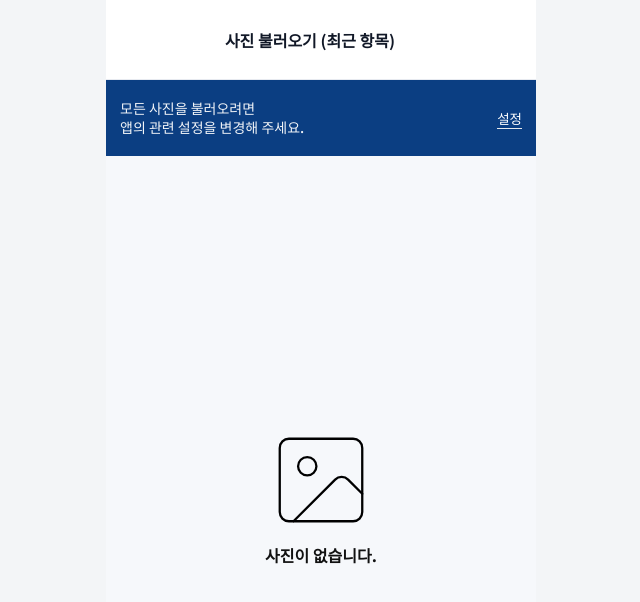
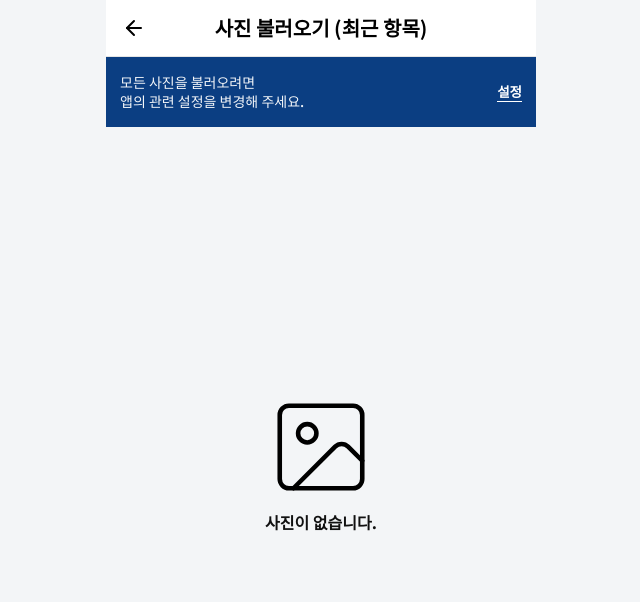
Before and after one commit to inu-appcenter/SpotinU-Web, a React (Vite) app: page / in a window 1280 px wide. Shown: the top 602 px of the page, without its empty margins (319-959 px from the left). Built offline with nearby package versions, Linux system fonts and the light colour scheme.

Commit message:
style : 스크롤 배경 디자인 정리

```diff
--- a/src/pages/SelectPost.tsx
+++ b/src/pages/SelectPost.tsx
@@ -1,19 +1,16 @@
 import { Image as ImageIcon } from 'lucide-react'
 import styled from 'styled-components'
 
+import BackHeader from '../components/Common/BackHeader'
+
 type Props = {
   hasPermission: boolean
-  onOpenSettings?: () => void
-  onBack?: () => void
 }
 
-export default function SelectPost({ hasPermission, onOpenSettings }: Props) {
+export default function SelectPost({ hasPermission }: Props) {
   return (
     <Page>
-      <Header>
-        <Title>사진 불러오기 (최근 항목)</Title>
-        <div style={{ width: 22 }} />
-      </Header>
+      <BackHeader title="사진 불러오기 (최근 항목)" />
 
       {!hasPermission && (
         <>
@@ -22,11 +19,12 @@ export default function SelectPost({ hasPermission, onOpenSettings }: Props) {
               모든 사진을 불러오려면 <br />
               앱의 관련 설정을 변경해 주세요.
             </NoticeText>
-            <NoticeBtn onClick={onOpenSettings}>설정</NoticeBtn>
+
+            <NoticeBtn>설정</NoticeBtn>
           </NoticeBar>
 
           <EmptyWrap>
-            <ImageIcon size={110} strokeWidth={0.5} />
+            <ImageIcon size={110} strokeWidth={1} />
             <EmptyText>사진이 없습니다.</EmptyText>
           </EmptyWrap>
         </>
@@ -36,39 +34,21 @@ export default function SelectPost({ hasPermission, onOpenSettings }: Props) {
 }
 
 const Page = styled.div`
-  min-height: 100dvh;
-  background: #f6f8fb;
+  min-height: 100svh;
+  background: #f3f5f7;
   display: flex;
   flex-direction: column;
-`
-
-const Header = styled.div`
-  height: 80px;
-  padding: 0 12px;
-  display: flex;
-  align-items: center;
-
-  background: #fff;
-  border-bottom: 1px solid #e7eaf0;
-  justify-content: center;
-  position: relative;
-`
-
-const Title = styled.div`
-  font-size: 16px;
-  font-weight: 700;
 `
 
 const NoticeBar = styled.div`
   background: #0b3e82;
   color: #fff;
-  padding: 12px 14px;
+  padding: 16px 14px;
   display: flex;
   align-items: center;
   gap: 12px;
   justify-content: space-between;
   font-weight: 500;
-  height: 76px;
 `
 
 const NoticeText = styled.span`
@@ -81,10 +61,11 @@ const NoticeBtn = styled.button`
   border: 0;
   background: transparent;
   color: #fff;
-  font-weight: 500;
+  font-weight: 600;
   font-size: 13.5px;
   cursor: pointer;
-  border-bottom: 1px solid #e5e8eb;
+
+  border-bottom: 1px solid white;
 `
 
 const EmptyWrap = styled.div`
@@ -93,11 +74,11 @@ const EmptyWrap = styled.div`
   flex-direction: column;
   align-items: center;
   justify-content: center;
-  padding-top: 36px;
+
   gap: 8px;
 
   svg {
-    color: #000000ff;
+    color: #000;
   }
 `
 
```
Also changed, not shown: src/components/PlaceReview/Btns/CloseBtn.tsx (added, +25 -0 lines), src/pages/PlaceReviewPage.tsx (+8 -2 lines), src/components/PlaceReview/Btns/NextBtn.tsx (renamed from src/components/PlaceReview/BottomBtns/NextBtn.tsx), src/components/PlaceReview/Btns/PrevNextBtn.tsx (renamed from src/components/PlaceReview/BottomBtns/PrevNextBtn.tsx).
